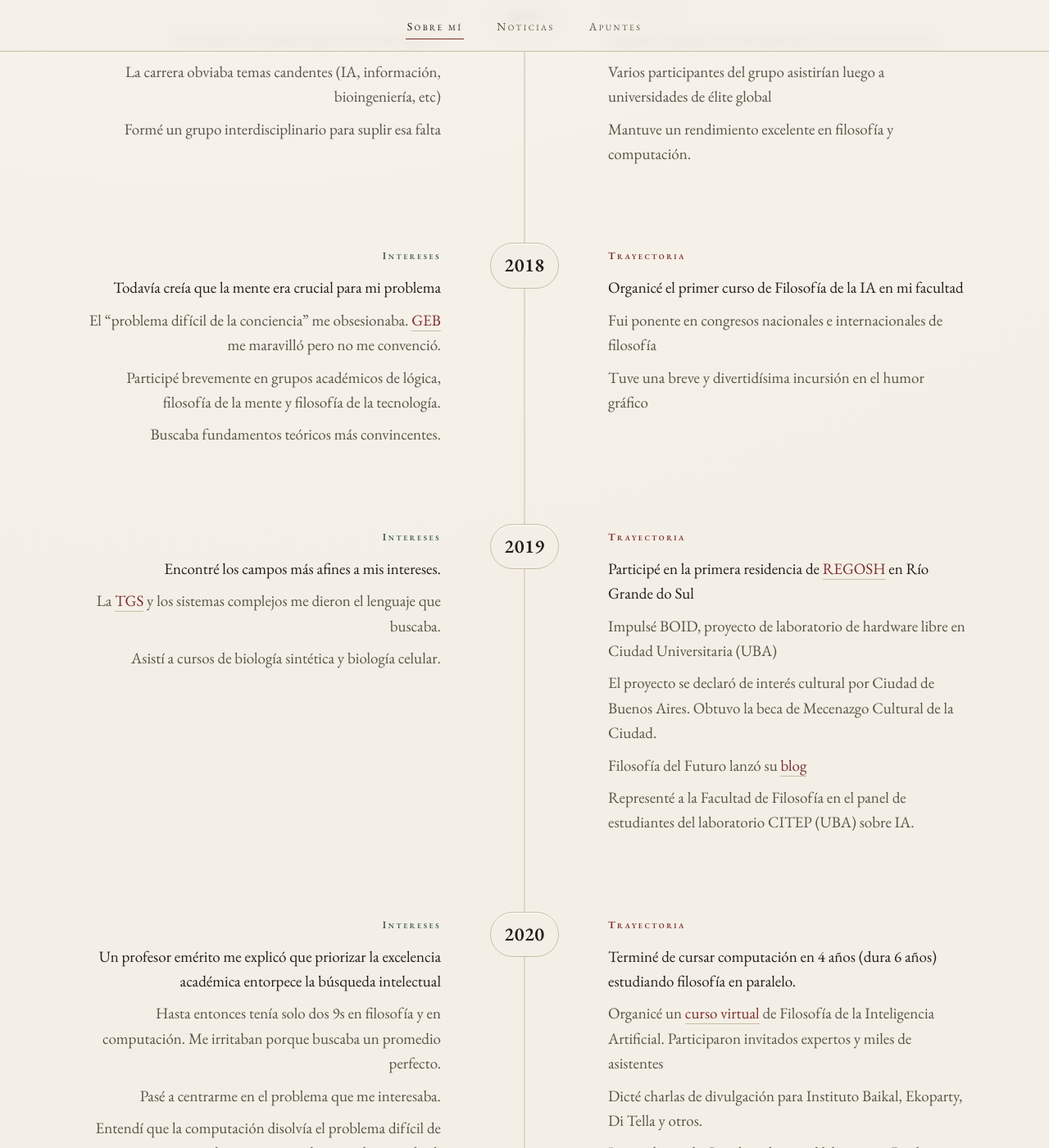
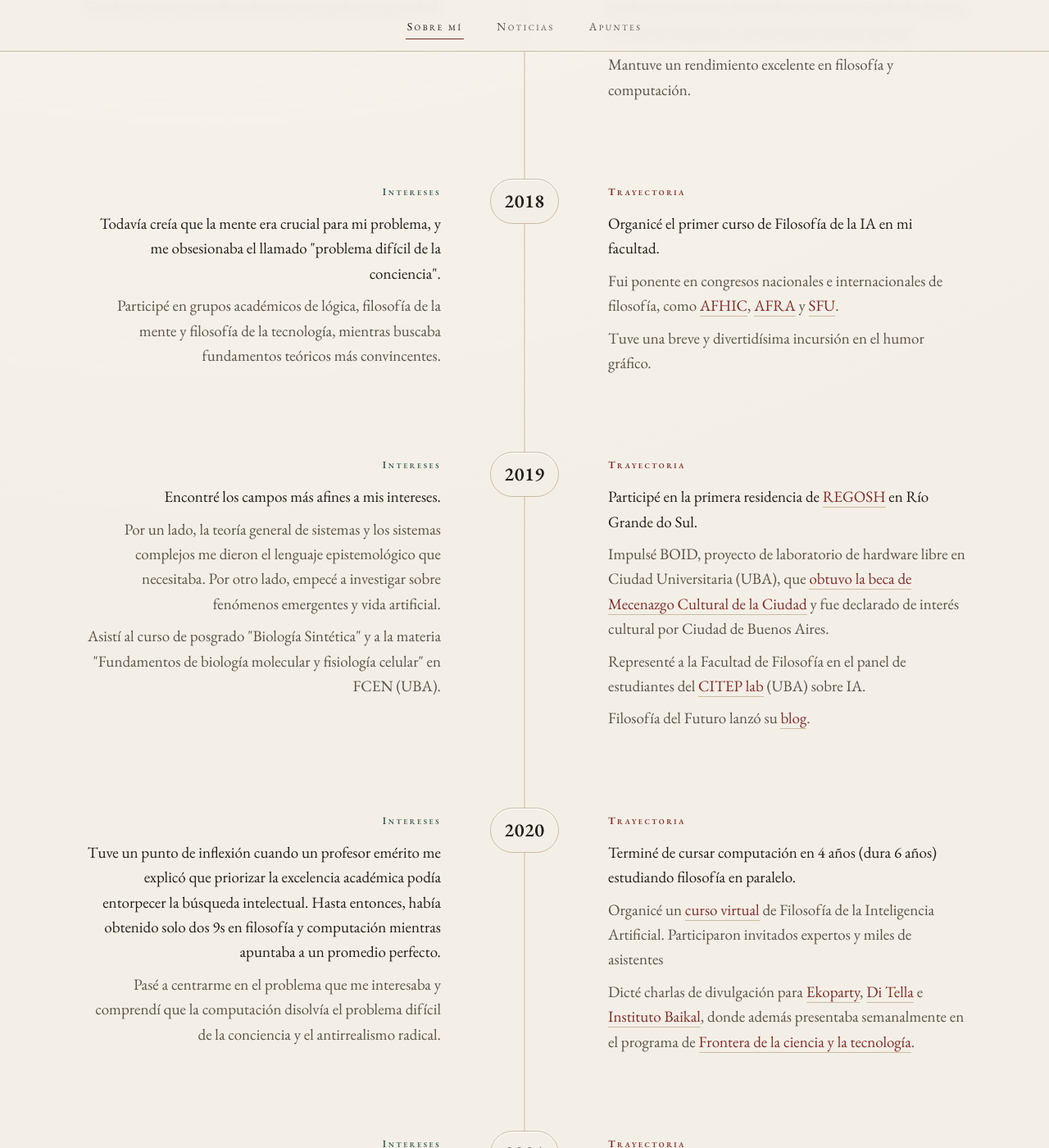
Before and after one commit to juanfernandezzaragoza/web, a Jekyll site: the page built from index.md, in a window 1280 px wide and 1400 px high, scrolled down 1915 px. Shown: the whole window at 82% size. Built offline with Jekyll 4.4.1, drawn with Linux system fonts in a browser that asks for light colours; some of the changed text lies outside the part shown.

Commit message:
Update timeline

```diff
--- a/_data/timeline.yml
+++ b/_data/timeline.yml
@@ -3,110 +3,98 @@
 # Each list item becomes one <p>. You can use inline HTML like <em>...</em>.
 
 - year: 2014
-  trayectoria:
-    - 'Egresé del colegio <a href="https://es.wikipedia.org/wiki/Saint_Andrew%27s_Scots_School">San Andrés</a>.'
-    - "Obtuve el mejor promedio masculino en los exámenes IB (bachillerato internacional)."
-    - "Obtuve el premio al mejor rendimiento en Física."
-    - "Fui el presidente del <em>Student Council</em> más joven de la historia del colegio (cursando el penúltimo año)."
   intereses:
     - "Desde la adolescencia, entender la sociedad para transformarla orienta mi vida."
     - "Encontraba problemas críticos en el marxismo y quería encontrar un mejor modelo."
     - "Decidí estudiar filosofía por su generalidad y porque Marx se había formado en filosofía."
+  trayectoria:
+    - 'Egresé del colegio <a href="https://es.wikipedia.org/wiki/Saint_Andrew%27s_Scots_School">San Andrés</a>.'
+    - "Obtuve el mejor promedio masculino en los exámenes IB (bachillerato internacional) y el premio al mejor rendimiento en Física."
+    - "Fui presidente del <em>Student Council</em> del colegio."
 
 - year: 2015
+  intereses:
+    - "Encontraba demasiado lineal la relación economía-cultura en el marxismo. Creía que sus problemas centrales nacían de ahí."
+    - "Decidí estudiar psicología porque la relación cerebro-mente parecía importante."
   trayectoria:
-    - "Cursé el ciclo básico de Filosofía en la Universidad de Buenos Aires"
-    - "Dos canciones que escribí superaron el millón de reproducciones"
-    - "Mi banda obtuvo la segunda canción más viral del verano en Spotify"
-  intereses:
-    - "Encontraba demasiado lineal la relación economía-cultura en el marxismo."
-    - "Creía que sus problemas centrales nacían de ahí."
-    - "Decidí estudiar psicología porque la relación cerebro-mente parecía importante."
+    - "Cursé el ciclo básico de Filosofía en la Universidad de Buenos Aires."
+    - "Incursioné en la música. Dos canciones que escribí superaron el millón de reproducciones y mi banda obtuvo la segunda canción más viral del verano en Spotify."
 
 - year: 2016
+  intereses:
+    - "Los modelos computacionales parecían lo más relevante de la psicología para mi búsqueda. Decidí pasarme a computación."
+    - "Estudiar perspectivas científicas al mismo tiempo que críticas posmodernas me obligó a reflexionar sobre epistemología."
   trayectoria:
     - "Cursaba dos carreras en paralelo, desde la mañana hasta la noche:"
-    - "El primer año de Psicología en la Universidad de Palermo"
-    - "El primer año de Filosofía en la Universidad de Buenos Aires,"
-    - "donde obtuve la nota máxima en todas las asignaturas."
-  intereses:
-    - "Los modelos computacionales parecían lo más extrapolable de la psicología. Decidí pasarme a computación."
-    - "Estudiar perspectivas científicas y críticas posmodernas al mismo tiempo me obligó a pensar en epistemología"
+    - "El primer año de Psicología en la Universidad de Palermo."
+    - "El primer año de Filosofía en la Universidad de Buenos Aires, donde obtuve la nota máxima en todas las asignaturas."
 
 - year: 2017
+  intereses:
+    - "La carrera de filosofía obviaba temas candentes (IA, información, bioingeniería, etc) y yo buscaba interdisciplina."
+    - "Faltaba un grupo interdisciplinario para suplir esa necesidad."
   trayectoria:
     - 'Impulsé el grupo interdisciplinario <a href="https://filosofiadelfuturo.com">Filosofía del Futuro</a>.'
-    - "Varios participantes del grupo asistirían luego a universidades de élite global"
+    - "El grupo contó con el apoyo de profesores reconocidos y nucleó a estudiantes destacados de diversas facultades (varios trabajarían después en universidades de élite global)."
     - "Mantuve un rendimiento excelente en filosofía y computación."
-  intereses:
-    - "Entender la sociedad requería interdisciplina."
-    - "La carrera obviaba temas candentes (IA, información, bioingeniería, etc)"
-    - "Formé un grupo interdisciplinario para suplir esa falta"
 
 - year: 2018
+  intereses:
+    - 'Todavía creía que la mente era crucial para mi problema, y me obsesionaba el llamado "problema difícil de la conciencia".'
+    - "Participé en grupos académicos de lógica, filosofía de la mente y filosofía de la tecnología, mientras buscaba fundamentos teóricos más convincentes."
   trayectoria:
-    - "Organicé el primer curso de Filosofía de la IA en mi facultad"
-    - "Fui ponente en congresos nacionales e internacionales de filosofía"
-    - "Tuve una breve y divertidísima incursión en el humor gráfico"
-  intereses:
-    - "Todavía creía que la mente era crucial para mi problema"
-    - 'El “problema difícil de la conciencia” me obsesionaba. <a href="https://es.wikipedia.org/wiki/G%C3%B6del,_Escher,_Bach:_un_eterno_y_gr%C3%A1cil_bucle">GEB</a> me maravilló pero no me convenció.'
-    - "Participé brevemente en grupos académicos de lógica, filosofía de la mente y filosofía de la tecnología."
-    - "Buscaba fundamentos teóricos más convincentes."
+    - "Organicé el primer curso de Filosofía de la IA en mi facultad."
+    - 'Fui ponente en congresos nacionales e internacionales de filosofía, como <a href="https://afhic.com/es/encuentros-anteriores/encuentro/simposios/#log">AFHIC</a>, <a href="https://www.afra.org.ar/wp-content/uploads/2017/09/PROGRAMA-AFRA-2017.pdf">AFRA</a> y <a href="https://sfu.org.uy/2021/wp-content/uploads/2019/01/Libro-de-resu%C3%ACmenes-IV-Congreso-SFU.pdf">SFU</a>.'
+    - "Tuve una breve y divertidísima incursión en el humor gráfico."
 
 - year: 2019
-  trayectoria:
-    - 'Participé en la primera residencia de <a href="https://cyted.org/web_redes.php?id_rede=136">REGOSH</a> en Río Grande do Sul'
-    - "Impulsé BOID, proyecto de laboratorio de hardware libre en Ciudad Universitaria (UBA)"
-    - "El proyecto se declaró de interés cultural por Ciudad de Buenos Aires. Obtuvo la beca de Mecenazgo Cultural de la Ciudad."
-    - 'Filosofía del Futuro lanzó su <a href="https://filosofiadelfuturo.com">blog</a>'
-    - "Representé a la Facultad de Filosofía en el panel de estudiantes del laboratorio CITEP (UBA) sobre IA."
   intereses:
     - "Encontré los campos más afines a mis intereses."
-    - 'La <a href="https://es.wikipedia.org/wiki/Teor%C3%ADa_de_sistemas">TGS</a> y los sistemas complejos me dieron el lenguaje que buscaba.'
-    - "Asistí a cursos de biología sintética y biología celular."
+    - 'Por un lado, la teoría general de sistemas y los sistemas complejos me dieron el lenguaje epistemológico que necesitaba. Por otro lado, empecé a investigar sobre fenómenos emergentes y vida artificial.'
+    - 'Asistí al curso de posgrado "Biología Sintética" y a la materia "Fundamentos de biología molecular y fisiología celular" en FCEN (UBA).'
+  trayectoria:
+    - 'Participé en la primera residencia de <a href="https://cyted.org/web_redes.php?id_rede=136">REGOSH</a> en Río Grande do Sul.'
+    - 'Impulsé BOID, proyecto de laboratorio de hardware libre en Ciudad Universitaria (UBA), que <a href="https://documentosboletinoficial.buenosaires.gob.ar/publico/PE-RES-MCGC-MCGC-3525-20-ANX-1.pdf">obtuvo la beca de Mecenazgo Cultural de la Ciudad</a> y fue declarado de interés cultural por Ciudad de Buenos Aires.'
+    - 'Representé a la Facultad de Filosofía en el panel de estudiantes del <a href="https://sites.google.com/view/uba-citep/formacion/citep-lab">CITEP lab</a> (UBA) sobre IA.'
+    - 'Filosofía del Futuro lanzó su <a href="https://filosofiadelfuturo.com">blog</a>.'
 
 - year: 2020
+  intereses:
+    - "Tuve un punto de inflexión cuando un profesor emérito me explicó que priorizar la excelencia académica podía entorpecer la búsqueda intelectual. Hasta entonces, había obtenido solo dos 9s en filosofía y computación mientras apuntaba a un promedio perfecto."
+    - "Pasé a centrarme en el problema que me interesaba y comprendí que la computación disolvía el problema difícil de la conciencia y el antirrealismo radical."
   trayectoria:
     - "Terminé de cursar computación en 4 años (dura 6 años) estudiando filosofía en paralelo."
     - 'Organicé un <a href="https://www.youtube.com/watch?v=znOxRjARPus&list=PLW9WMn8xJQsWoYJRHr2s7xrU1SvGkruXb&index=1">curso virtual</a> de Filosofía de la Inteligencia Artificial. Participaron invitados expertos y miles de asistentes'
-    - "Dicté charlas de divulgación para Instituto Baikal, Ekoparty, Di Tella y otros."
-    - "La pandemia de Covid-19 detuvo el laboratorio Boid"
-    - "Pausé filosofía para no recibirme a distancia. No retomé la carrera"
-  intereses:
-    - "Un profesor emérito me explicó que priorizar la excelencia académica entorpece la búsqueda intelectual"
-    - "Hasta entonces tenía solo dos 9s en filosofía y en computación. Me irritaban porque buscaba un promedio perfecto."
-    - "Pasé a centrarme en el problema que me interesaba."
-    - "Entendí que la computación disolvía el problema difícil de la conciencia y el antirrealismo radical."
+    - 'Dicté charlas de divulgación para <a href="https://www.youtube.com/watch?v=PJSwXGHq5uE">Ekoparty</a>, <a href="https://www.utdt.edu/ver_novedad.php?id_novedad=4191&id_item_menu=32233">Di Tella</a> e  <a href="https://www.elbaikal.com/neurociencia-y-la-creacion-de-calamares-transparentes/">Instituto Baikal</a>, donde además presentaba semanalmente en el programa de <a href="https://institutobaikal.com/frontera-de-la-ciencia-y-la-tecnologia-2020/">Frontera de la ciencia y la tecnología</a>.'
 
 - year: 2021
-  trayectoria:
-    - "Reorientamos el proyecto Boid para monitorear ventilación con sensores de CO2 por el contexto de emergencia sanitaria."
-    - 'Compartí la experiencia en el ciclo de charlas "Ciencia para ventilar" organizado por el Ministerio de Ciencia y Tecnología y el Ministerio de Educación'
-    - "Empecé a trabajar part-time como redactor técnico para Faraday, empresa de ciberseguridad"
   intereses:
     - 'Encontré la clave para mis preguntas en el trabajo de <a href="https://es.wikipedia.org/wiki/Robert_Axelrod">Axelrod</a> sobre cooperación'
     - "Documenté ideas en dos libros inéditos"
     - "<em>Cordura 2100</em> incluía relatos para problematizar los paradigmas marxista y liberal"
     - '<em>Neocinismo</em> analizaba las emociones "negativas" para la cooperación, contra la autoayuda tradicional'
     - "Participé en un proyecto de tecnologías libres para monitoreo de suelos en una cooperativa agroecológica en Mendoza."
+  trayectoria:
+    - "Reorientamos el proyecto Boid para monitorear ventilación con sensores de CO2 por el contexto de emergencia sanitaria y porque la pandemia no permitió construir el laboratorio."
+    - 'Compartí la experiencia en el ciclo de charlas <a href="https://web.archive.org/web/20230605035403/https://www.argentina.gob.ar/noticias/ciencia-para-ventilar">Ciencia para ventilar</a> organizado por los Ministerios nacionales de Ciencia y Tecnología y de Educación'
+    - "Empecé a trabajar part-time como redactor técnico para Faraday, empresa de ciberseguridad"
 
 - year: 2022
-  trayectoria:
-    - "Empecé a trabajar como redactor técnico para la plataforma sobre ciencias de datos Interview Query"
   intereses:
     - "Escribí dos ideas centrales en el libro inédito <em>La revolución es una red</em>:"
     - "1 - Las jerarquías permiten la cooperación en grupos grandes y concentran el poder"
     - "2 - La evolución de las jerarquías ayuda a entender la historia de los sistemas económicos"
+  trayectoria:
+    - "Empecé a trabajar como redactor técnico para la plataforma sobre ciencias de datos Interview Query"
 
 - year: 2023
+  intereses:
+    - "Los fundamentos de la cooperación ayudan a entender la cultura"
+    - "Decidí aplicar las ideas para diseñar una red social más amigable"
   trayectoria:
     - "Pasé a dirigir el área de marketing de Interview Query."
     - "Analizaba datos de uso para planificar nuevas funcionalidades del producto"
     - "Supervisaba cursos y materiales de ciencias de datos"
-  intereses:
-    - "Los fundamentos de la cooperación ayudan a entender la cultura"
-    - "Decidí aplicar las ideas para diseñar una red social más amigable"
 
 - year: 2024
   trayectoria:
```
Also changed, not shown: index.md (+0 -1 lines).
